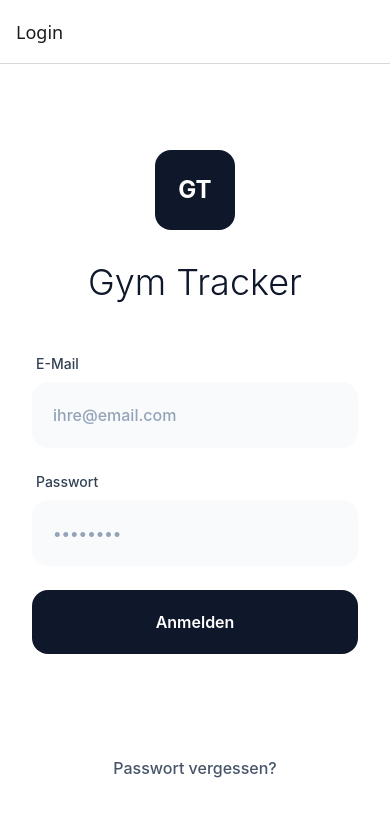
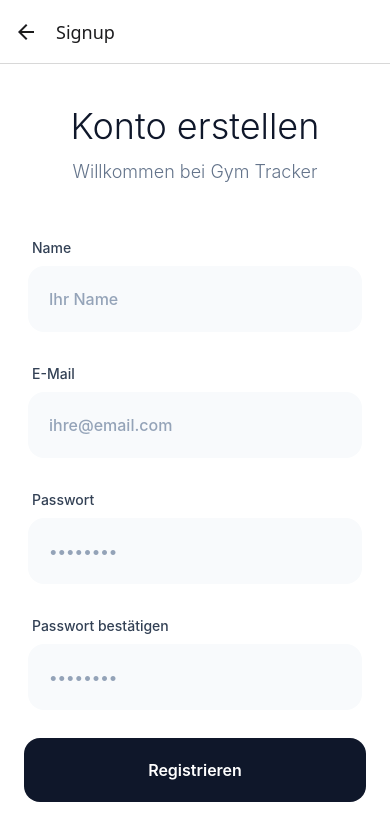
Before and after one commit to iC4rds/gym-app, a React Native app: screen /Signup in a window 390 px wide. Shown: the top 840 px of the page. Built offline with nearby package versions, Linux system fonts and the light colour scheme.

Commit message:
feat: add Signup Screen

```diff
--- a/App.tsx
+++ b/App.tsx
@@ -6,6 +6,7 @@ import "./app.css"
 import HomeScreen from "./src/screens/HomeScreen";
 import WorkoutScreen from "./src/screens/WorkoutScreen";
 import LoginScreen from "./src/screens/LoginScreen";
+import SignupScreen from "./src/screens/SignupScreen";
 
 const Stack = createNativeStackNavigator<RootStackParamList>();
 
@@ -14,6 +15,7 @@ export default function App() {
     <NavigationContainer>
       <Stack.Navigator initialRouteName="Login">
         <Stack.Screen name="Login" component={LoginScreen} />
+        <Stack.Screen name="Signup" component={SignupScreen} />
         <Stack.Screen name="Home" component={HomeScreen} />
         <Stack.Screen name="Workout" component={WorkoutScreen} />
       </Stack.Navigator>
--- a/src/screens/LoginScreen.tsx
+++ b/src/screens/LoginScreen.tsx
@@ -7,6 +7,7 @@ import { useNavigation } from "@react-navigation/native";
 
 type RootStackParamList = {
   Login: undefined;
+  Signup: undefined;
   Home: undefined;
 };
 
@@ -96,6 +97,14 @@ export default function LoginScreen() {
                 {isLoading ? 'Wird angemeldet...' : 'Anmelden'}
               </Text>
             </TouchableOpacity>
+            <TouchableOpacity
+              className="items-center mt-6"
+              onPress={() => navigation.navigate("Signup")}
+            >
+              <Text className="text-slate-600 text-base font-medium">
+                Noch kein Konto? Jetzt registrieren
+              </Text>
+            </TouchableOpacity>
           </View>
         </View>
 
--- /dev/null
+++ b/src/screens/SignupScreen.tsx
@@ -0,0 +1,137 @@
+import { View, Text, TextInput, TouchableOpacity, Alert, StatusBar } from "react-native";
+import { auth } from "../firebase";
+import { createUserWithEmailAndPassword } from "firebase/auth";
+import { useState } from "react";
+import { NativeStackNavigationProp } from "@react-navigation/native-stack";
+import { useNavigation } from "@react-navigation/native";
+
+type RootStackParamList = {
+  Login: undefined;
+  Home: undefined;
+};
+
+export default function SignupScreen() {
+  const [name, setName] = useState("");
+  const [email, setEmail] = useState("");
+  const [password, setPassword] = useState("");
+  const [confirmPassword, setConfirmPassword] = useState("");
+  const [isLoading, setIsLoading] = useState(false);
+
+  const navigation = useNavigation<NativeStackNavigationProp<RootStackParamList>>();
+
+  const handleSignUp = async () => {
+    if (!email || !password || !confirmPassword) {
+      Alert.alert("Fehler", "Bitte füllen Sie alle Felder aus");
+      return;
+    }
+
+    if (password !== confirmPassword) {
+      Alert.alert("Fehler", "Die Passwörter stimmen nicht überein");
+      return;
+    }
+
+    setIsLoading(true);
+    try {
+      await createUserWithEmailAndPassword(auth, email, password);
+      Alert.alert("Erfolg", "Konto erfolgreich erstellt");
+      navigation.navigate("Login");
+    } catch (error: any) {
+      Alert.alert("Registrierung fehlgeschlagen", error.message);
+    } finally {
+      setIsLoading(false);
+    }
+  };
+
+  return (
+    <>
+      <StatusBar barStyle="dark-content" backgroundColor="#ffffff" />
+      <View className="flex-1 bg-white justify-center px-6">
+        <View className="items-center mb-12">
+          <Text className="text-4xl font-light text-slate-900 mb-3">
+            Konto erstellen
+          </Text>
+          <Text className="text-lg text-slate-500 font-light">
+            Willkommen bei Gym Tracker
+          </Text>
+        </View>
+
+        {/* Form */}
+        <View className="space-y-6">
+          <View className="p-1">
+            <Text className="text-sm font-medium text-slate-700 mb-2 ml-1">
+              Name
+            </Text>
+            <TextInput
+              className="w-full bg-slate-50 p-5 rounded-2xl text-slate-900 text-base font-medium border border-transparent"
+              placeholder="Ihr Name"
+              placeholderTextColor="#94a3b8"
+              value={name}
+              onChangeText={setName}
+              autoCapitalize="none"
+              autoComplete="name"
+            />
+          </View>
+
+          <View className="p-1">
+            <Text className="text-sm font-medium text-slate-700 mb-2 ml-1">
+              E-Mail
+            </Text>
+            <TextInput
+              className="w-full bg-slate-50 p-5 rounded-2xl text-slate-900 text-base font-medium border border-transparent"
+              placeholder="ihre@email.com"
+              placeholderTextColor="#94a3b8"
+              value={email}
+              onChangeText={setEmail}
+              keyboardType="email-address"
+              autoCapitalize="none"
+              autoComplete="email"
+            />
+          </View>
+
+          <View className="p-1">
+            <Text className="text-sm font-medium text-slate-700 mb-2 ml-1">
+              Passwort
+            </Text>
+            <TextInput
+              className="w-full bg-slate-50 p-5 rounded-2xl text-slate-900 text-base font-medium border border-transparent"
+              placeholder="••••••••"
+              placeholderTextColor="#94a3b8"
+              value={password}
+              onChangeText={setPassword}
+              secureTextEntry
+              autoComplete="password"
+            />
+          </View>
+
+          <View className="p-1">
+            <Text className="text-sm font-medium text-slate-700 mb-2 ml-1">
+              Passwort bestätigen
+            </Text>
+            <TextInput
+              className="w-full bg-slate-50 p-5 rounded-2xl text-slate-900 text-base font-medium border border-transparent"
+              placeholder="••••••••"
+              placeholderTextColor="#94a3b8"
+              value={confirmPassword}
+              onChangeText={setConfirmPassword}
+              secureTextEntry
+              autoComplete="password"
+            />
+          </View>
+
+          <TouchableOpacity
+            className={`w-full p-5 rounded-2xl mt-8 ${
+              isLoading ? "bg-slate-400" : "bg-slate-900"
+            }`}
+            onPress={handleSignUp}
+            disabled={isLoading}
+            activeOpacity={0.8}
+          >
+            <Text className="text-white text-center font-semibold text-base">
+              {isLoading ? "Wird erstellt..." : "Registrieren"}
+            </Text>
+          </TouchableOpacity>
+        </View>
+      </View>
+    </>
+  );
+}
--- a/src/types/navigation.ts
+++ b/src/types/navigation.ts
@@ -1,5 +1,6 @@
 export type RootStackParamList = {
   Login: undefined;
+  Signup: undefined;
   Home: undefined;
   Workout: { workoutId?: string };
 };
```
